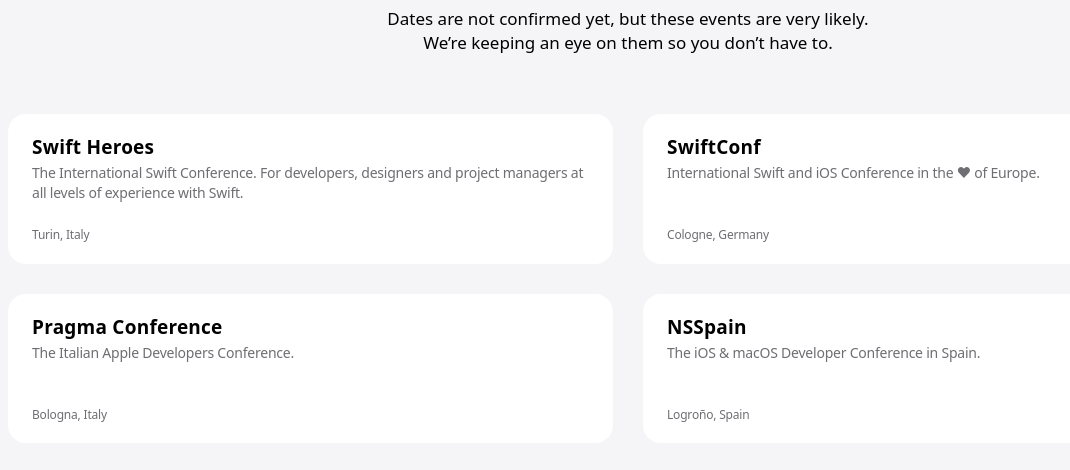
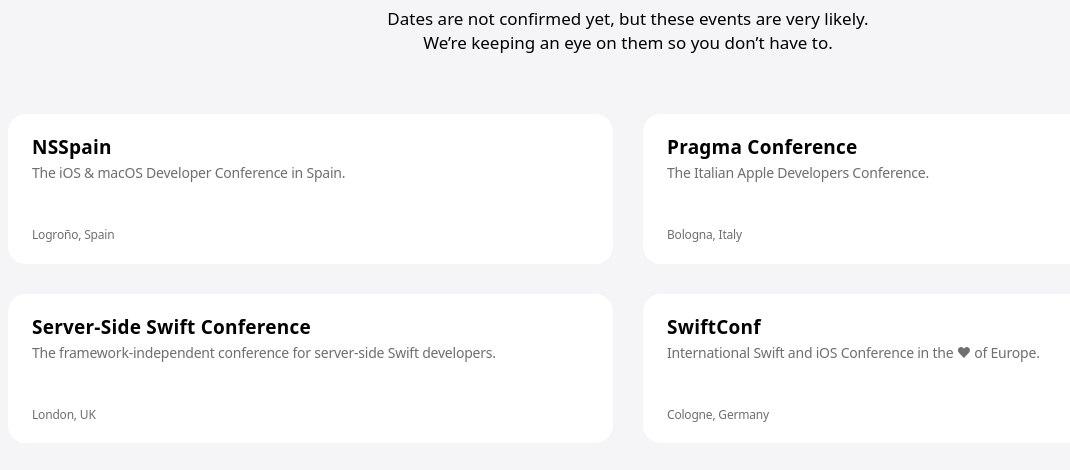
Before and after one commit to alemohamad/swift-events, a plain HTML site: page index.html in a window 1280 px wide. Shown: the part 2554-3024 px from the top of the page, without its empty margins (12-1082 px from the left). Drawn offline with nearby package versions, Linux system fonts and the light colour scheme.

Commit message:
Added Server-Side Swift Conference event

```diff
--- a/index.html
+++ b/index.html
@@ -1,4 +1,4 @@
-<!DOCTYPE html><!--  This site was created in Webflow. https://webflow.com  --><!--  Last Published: Sat Apr 18 2026 22:59:23 GMT+0000 (Coordinated Universal Time)  -->
+<!DOCTYPE html><!--  This site was created in Webflow. https://webflow.com  --><!--  Last Published: Fri May 01 2026 14:54:21 GMT+0000 (Coordinated Universal Time)  -->
 <html data-wf-page="695d0206f249bdd163c12237" data-wf-site="695d0204f249bdd163c121ba">
 <head>
   <meta charset="utf-8">
@@ -735,13 +735,31 @@
         <div class="group-description">Dates are not confirmed yet, but these events are very likely.<br>We’re keeping an eye on them so you don’t have to.</div>
       </div>
       <div class="w-layout-grid watchlist-grid">
-        <a aria-label="Swift Heroes. The International Swift Conference. For developers, designers and project managers at all levels of experience with Swift. Location: Turin, Italy. Opens the event website." href="https://swiftheroes.com/" target="_blank" class="watchlist-item w-inline-block">
+        <a aria-label="NSSpain. The iOS &amp; macOS Developer Conference in Spain. Location: Logroño, Spain. Opens the event website." href="https://nsspain.com/" target="_blank" class="watchlist-item w-inline-block">
           <div class="watchlist-title-description">
-            <div class="conference-name">Swift Heroes</div>
-            <div class="conference-description">The International Swift Conference. For developers, designers and project managers at all levels of experience with Swift.</div>
+            <div class="conference-name">NSSpain</div>
+            <div class="conference-description">The iOS &amp; macOS Developer Conference in Spain.</div>
           </div>
           <div class="conference-date-place">
-            <div class="conference-place">Turin, Italy</div>
+            <div class="conference-place">Logroño, Spain</div>
+          </div>
+        </a>
+        <a aria-label="Pragma Conference. The Italian Apple Developers Conference. Location: Bologna, Italy. Opens the event website." href="https://www.pragmaconference.com" target="_blank" class="watchlist-item w-inline-block">
+          <div class="watchlist-title-description">
+            <div class="conference-name">Pragma Conference</div>
+            <div class="conference-description">The Italian Apple Developers Conference.</div>
+          </div>
+          <div class="conference-date-place">
+            <div class="conference-place">Bologna, Italy</div>
+          </div>
+        </a>
+        <a aria-label="Server-Side Swift Conference. The framework-independent conference for server-side Swift developers. Location: London, UK. Opens the event website." href="https://www.serversideswift.info" target="_blank" class="watchlist-item w-inline-block">
+          <div class="watchlist-title-description">
+            <div class="conference-name">Server-Side Swift Conference</div>
+            <div class="conference-description">The framework-independent conference for server-side Swift developers.</div>
+          </div>
+          <div class="conference-date-place">
+            <div class="conference-place">London, UK</div>
           </div>
         </a>
         <a aria-label="SwiftConf. International Swift and iOS Conference in the ♥ of Europe. Location: Cologne, Germany. Opens the event website." href="https://swiftconf.com/" target="_blank" class="watchlist-item w-inline-block">
@@ -753,22 +771,13 @@
             <div class="conference-place">Cologne, Germany</div>
           </div>
         </a>
-        <a aria-label="Pragma Conference. The Italian Apple Developers Conference. Location: Bologna, Italy. Opens the event website." href="https://www.pragmaconference.com" target="_blank" class="watchlist-item w-inline-block">
+        <a aria-label="Swift Heroes. The International Swift Conference. For developers, designers and project managers at all levels of experience with Swift. Location: Turin, Italy. Opens the event website." href="https://swiftheroes.com/" target="_blank" class="watchlist-item w-inline-block">
           <div class="watchlist-title-description">
-            <div class="conference-name">Pragma Conference</div>
-            <div class="conference-description">The Italian Apple Developers Conference.</div>
+            <div class="conference-name">Swift Heroes</div>
+            <div class="conference-description">The International Swift Conference. For developers, designers and project managers at all levels of experience with Swift.</div>
           </div>
           <div class="conference-date-place">
-            <div class="conference-place">Bologna, Italy</div>
-          </div>
-        </a>
-        <a aria-label="NSSpain. The iOS &amp; macOS Developer Conference in Spain. Location: Logroño, Spain. Opens the event website." href="https://nsspain.com/" target="_blank" class="watchlist-item w-inline-block">
-          <div class="watchlist-title-description">
-            <div class="conference-name">NSSpain</div>
-            <div class="conference-description">The iOS &amp; macOS Developer Conference in Spain.</div>
-          </div>
-          <div class="conference-date-place">
-            <div class="conference-place">Logroño, Spain</div>
+            <div class="conference-place">Turin, Italy</div>
           </div>
         </a>
       </div>
```
